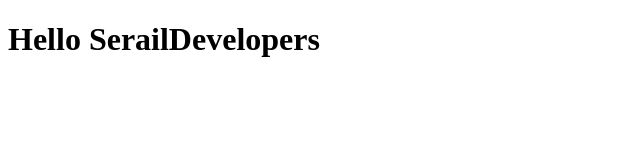
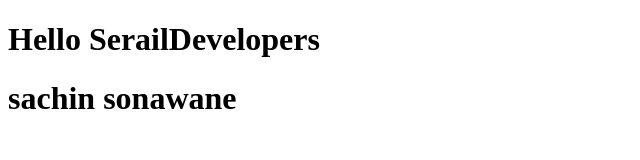
Before and after one commit to SerialDevelopers/DnyanSamrudhi, a plain HTML site: page Index.html in a window 1280 px wide. Shown: the whole page, without its empty margins (0-640 px from the left). Drawn offline with Linux system fonts and the light colour scheme.

Commit message:
Added my name

```diff
--- a/Index.html
+++ b/Index.html
@@ -6,5 +6,6 @@
 </head>
 <body>
 <h1>Hello SerailDevelopers</h1>
+<h1>sachin sonawane</h1>
 </body>
 </html>
```
